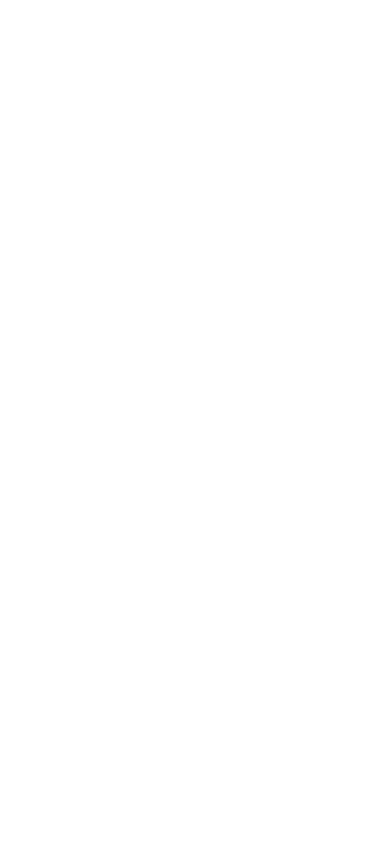
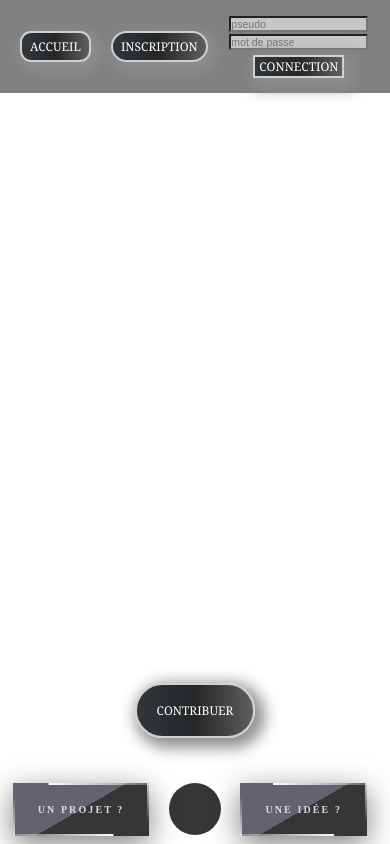
Before and after one commit to WildCodeSchool/remote-fr-q2p3-digico-front, a React (Create React App) app: page /details-project in a window 390 px wide. Built offline with nearby package versions, Linux system fonts and the light colour scheme.

Commit message:
button contribution details_project

```diff
--- a/src/App.jsx
+++ b/src/App.jsx
@@ -25,7 +25,7 @@
           <Route path="/signup" component={Signup}/>
           <Route path="/login" component={Login}/>
           <Route path="/inscription" component={Login}/>
-          <Route path="/details-projet" component={DetailsProject}/>
+          <Route path="/details-project" component={DetailsProject}/>
           <Route path="/contribution" component={Contribution}/>
         </Switch>
       </Router>
--- a/src/components/LogIn/Login.jsx
+++ b/src/components/LogIn/Login.jsx
@@ -1,7 +1,7 @@
 import React from 'react';
 import { useForm } from 'react-hook-form';
 import {Link} from 'react-router-dom';
-import './login.css'
+import './Login.css'
 function Login() {
     const {  handleSubmit, errors } = useForm();
     const onSubmit = (data) => {
--- a/src/pages/Project/DetailsProject.css
+++ b/src/pages/Project/DetailsProject.css
@@ -1,3 +1,49 @@
 @media screen and (max-width: 767px) {
 
+
+.contrib{
+
+    margin-top:160%;
+    display: flex;
+    flex-direction: column;
+
 }
+
+.button_contribution{
+
+    margin-top:15%;
+    margin-left: auto;
+    margin-right: auto;
+    text-align: center;
+    color: rgb(255, 255, 255);
+    font-size: 12px;
+    line-height: 11px;
+    padding: 20px;
+    border-radius: 50px;
+    font-family: Georgia, serif;
+    font-weight: normal;
+    text-decoration: none;
+    font-style: normal;
+    font-variant: normal;
+    text-transform: none;
+    background-image: linear-gradient(to right, rgb(49, 55, 59) 0%, rgb(36, 38, 39) 50%, rgb(94, 95, 95) 100%);
+    box-shadow: rgb(143, 142, 142) 5px 5px 15px 5px;
+    border: 2px solid rgb(209, 207, 207);
+    display: inline-block;}
+
+    .myButton:hover {
+    background: #000000;
+    }
+
+    .myButton:active {
+    background: #070707;
+
+}
+
+
+
+
+
+
+
+}
--- a/src/pages/Project/DetailsProject.jsx
+++ b/src/pages/Project/DetailsProject.jsx
@@ -10,12 +10,13 @@
         <div>
             <SubscribeFooter/>
 
-            <h1>Projet</h1>
+            <div className="contrib">
+
+            <Link to='/Contribution' className="button_contribution">CONTRIBUER</Link>
+
             <Navbar/>
-            <div className="contrib">
-            <Link to="/Contribution" className="page_contrib">
-           <p>CONTRIBUER?</p>
-            </Link>
+
+
             </div>
             </div>
     )
```
